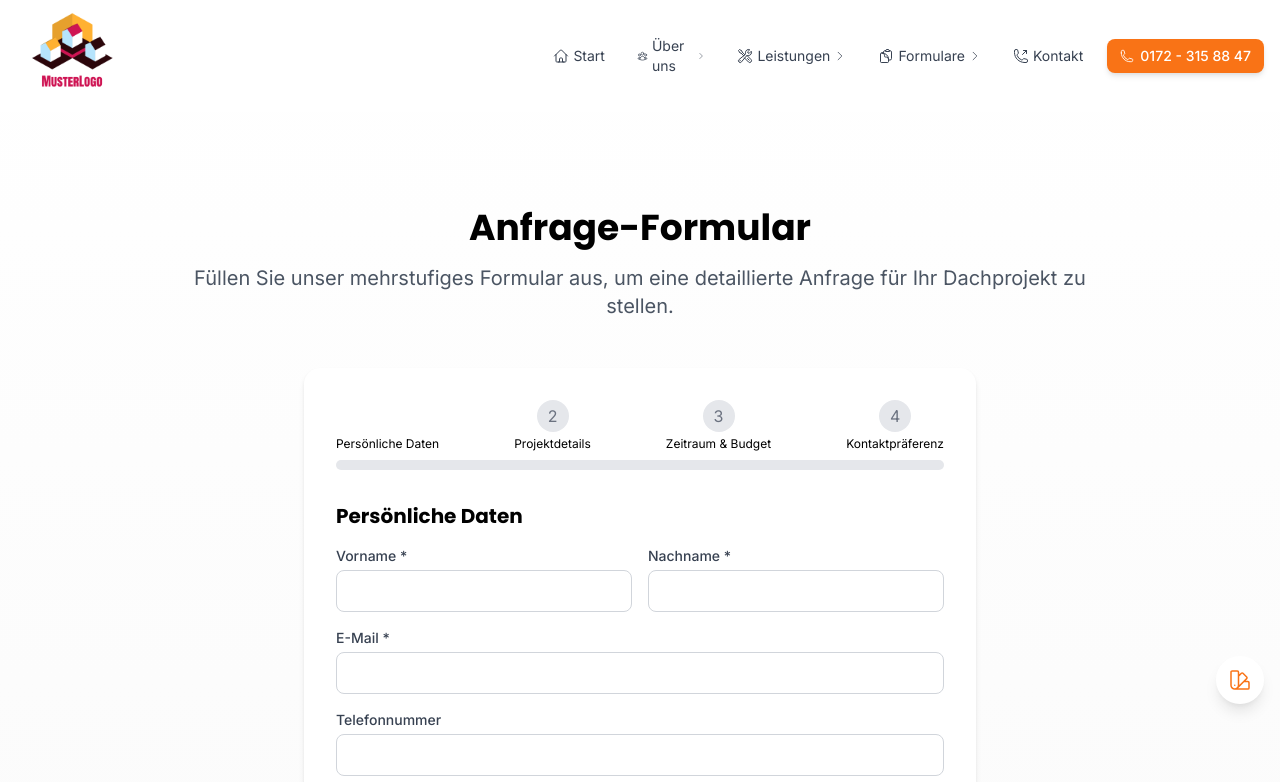
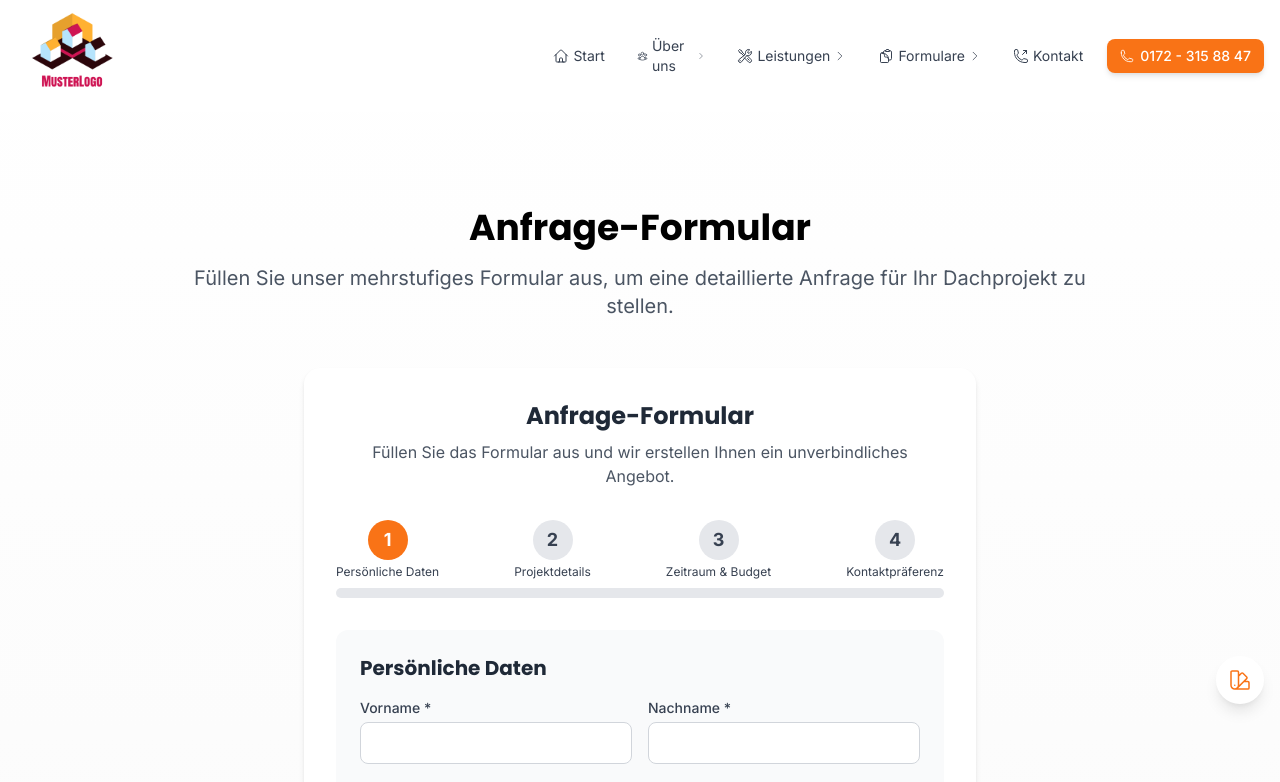
Before and after one commit to caRl0oo/dachdecker, a Next.js app: page /formulare/anfrage in a window 1280 px wide. Shown: the top 782 px of the page. Built offline with nearby package versions, Linux system fonts and the light colour scheme.

Commit message:
Fix MultiStepForm: Nummerierung und Weiter-Button korrigiert

```diff
--- a/src/components/forms/MultiStepForm.tsx
+++ b/src/components/forms/MultiStepForm.tsx
@@ -35,7 +35,8 @@ export default function MultiStepForm() {
     setFormData({ ...formData, [name]: value });
   };
 
-  const nextStep = () => {
+  const nextStep = (e: React.FormEvent) => {
+    e.preventDefault();
     if (currentStep < steps.length - 1) {
       setCurrentStep(currentStep + 1);
       window.scrollTo({ top: 0, behavior: 'smooth' });
@@ -63,13 +64,21 @@ export default function MultiStepForm() {
           <div className="bg-green-100 rounded-full p-3 inline-block mb-4">
             <CheckCircleIcon className="h-12 w-12 text-green-600" />
           </div>
-          <h2 className="text-2xl font-bold mb-4">Vielen Dank für Ihre Anfrage!</h2>
+          <h2 className="text-2xl font-bold mb-4 text-gray-800">Vielen Dank für Ihre Anfrage!</h2>
           <p className="text-gray-600 mb-6">
             Wir haben Ihre Anfrage erhalten und werden uns innerhalb von 24 Stunden bei Ihnen melden.
           </p>
           <p className="text-primary font-medium">
             Eine Bestätigungs-E-Mail wurde an {formData.email} gesendet.
           </p>
+          <div className="mt-8">
+            <a
+              href="/"
+              className="px-6 py-3 bg-primary text-white font-medium rounded-lg hover:bg-primary-dark transition-colors shadow-md inline-block"
+            >
+              Zurück zur Startseite
+            </a>
+          </div>
         </div>
       </div>
     );
@@ -77,29 +86,79 @@ export default function MultiStepForm() {
 
   return (
     <div className="bg-white p-6 md:p-8 rounded-xl shadow-md max-w-2xl mx-auto">
+      <h2 className="text-2xl font-bold mb-2 text-center text-gray-800">Anfrage-Formular</h2>
+      <p className="text-gray-600 mb-8 text-center">
+        Füllen Sie das Formular aus und wir erstellen Ihnen ein unverbindliches Angebot.
+      </p>
+
       {/* Progress Bar */}
       <div className="mb-8">
         <div className="flex justify-between mb-2">
-          {steps.map((step, idx) => (
-            <div key={step.id} className="flex flex-col items-center">
-              <div
-                className={`w-8 h-8 rounded-full flex items-center justify-center ${
-                  idx < currentStep ? 'bg-primary text-white' :
-                  idx === currentStep ? 'bg-primary-light text-white' :
-                  'bg-gray-200 text-gray-500'
-                }`}
-              >
-                {idx < currentStep ? (
-                  <CheckCircleIcon className="h-6 w-6" />
-                ) : (
-                  idx + 1
-                )}
-              </div>
-              <span className="text-xs mt-1 hidden sm:block">{step.name}</span>
+          {/* Step 1 */}
+          <div className="flex flex-col items-center">
+            <div className={`w-10 h-10 rounded-full flex items-center justify-center ${
+              currentStep > 0 ? 'bg-primary text-white' :
+              currentStep === 0 ? 'bg-primary text-white' :
+              'bg-gray-200 text-gray-700'
+            }`}>
+              {currentStep > 0 ? (
+                <CheckCircleIcon className="h-6 w-6" />
+              ) : (
+                <span className="font-bold text-lg">1</span>
+              )}
             </div>
-          ))}
+            <span className="text-xs mt-1 hidden sm:block text-gray-700">Persönliche Daten</span>
+          </div>
+
+          {/* Step 2 */}
+          <div className="flex flex-col items-center">
+            <div className={`w-10 h-10 rounded-full flex items-center justify-center ${
+              currentStep > 1 ? 'bg-primary text-white' :
+              currentStep === 1 ? 'bg-primary text-white' :
+              'bg-gray-200 text-gray-700'
+            }`}>
+              {currentStep > 1 ? (
+                <CheckCircleIcon className="h-6 w-6" />
+              ) : (
+                <span className="font-bold text-lg">2</span>
+              )}
+            </div>
+            <span className="text-xs mt-1 hidden sm:block text-gray-700">Projektdetails</span>
+          </div>
+
+          {/* Step 3 */}
+          <div className="flex flex-col items-center">
+            <div className={`w-10 h-10 rounded-full flex items-center justify-center ${
+              currentStep > 2 ? 'bg-primary text-white' :
+              currentStep === 2 ? 'bg-primary text-white' :
+              'bg-gray-200 text-gray-700'
+            }`}>
+              {currentStep > 2 ? (
+                <CheckCircleIcon className="h-6 w-6" />
+              ) : (
+                <span className="font-bold text-lg">3</span>
+              )}
+            </div>
+            <span className="text-xs mt-1 hidden sm:block text-gray-700">Zeitraum & Budget</span>
+          </div>
+
+          {/* Step 4 */}
+          <div className="flex flex-col items-center">
+            <div className={`w-10 h-10 rounded-full flex items-center justify-center ${
+              currentStep > 3 ? 'bg-primary text-white' :
+              currentStep === 3 ? 'bg-primary text-white' :
+              'bg-gray-200 text-gray-700'
+            }`}>
+              {currentStep > 3 ? (
+                <CheckCircleIcon className="h-6 w-6" />
+              ) : (
+                <span className="font-bold text-lg">4</span>
+              )}
+            </div>
+            <span className="text-xs mt-1 hidden sm:block text-gray-700">Kontaktpräferenz</span>
+          </div>
         </div>
-        <div className="w-full bg-gray-200 rounded-full h-2.5">
+        <div className="w-full bg-gray-200 rounded-full h-2.5 mt-2">
           <div
             className="bg-primary h-2.5 rounded-full transition-all duration-300"
             style={{ width: `${(currentStep / (steps.length - 1)) * 100}%` }}
@@ -107,11 +166,11 @@ export default function MultiStepForm() {
         </div>
       </div>
 
-      <form onSubmit={currentStep === steps.length - 1 ? handleSubmit : nextStep}>
+      <form onSubmit={currentStep === steps.length - 1 ? handleSubmit : nextStep} className="bg-gray-50 p-6 rounded-lg">
         {/* Step 1: Persönliche Daten */}
         {currentStep === 0 && (
           <div className="space-y-4">
-            <h2 className="text-xl font-bold mb-4">Persönliche Daten</h2>
+            <h2 className="text-xl font-bold mb-4 text-gray-800">Persönliche Daten</h2>
 
             <div className="grid md:grid-cols-2 gap-4">
               <div>
@@ -179,7 +238,7 @@ export default function MultiStepForm() {
         {/* Step 2: Projektdetails */}
         {currentStep === 1 && (
           <div className="space-y-4">
-            <h2 className="text-xl font-bold mb-4">Projektdetails</h2>
+            <h2 className="text-xl font-bold mb-4 text-gray-800">Projektdetails</h2>
 
             <div>
               <label className="block text-sm font-medium text-gray-700 mb-1">Art des Projekts *</label>
@@ -246,7 +305,7 @@ export default function MultiStepForm() {
         {/* Step 3: Zeitraum & Budget */}
         {currentStep === 2 && (
           <div className="space-y-4">
-            <h2 className="text-xl font-bold mb-4">Zeitraum & Budget</h2>
+            <h2 className="text-xl font-bold mb-4 text-gray-800">Zeitraum & Budget</h2>
 
             <div>
               <label className="block text-sm font-medium text-gray-700 mb-1">Gewünschter Zeitraum</label>
@@ -301,7 +360,7 @@ export default function MultiStepForm() {
         {/* Step 4: Kontaktpräferenz */}
         {currentStep === 3 && (
           <div className="space-y-4">
-            <h2 className="text-xl font-bold mb-4">Kontaktpräferenz</h2>
+            <h2 className="text-xl font-bold mb-4 text-gray-800">Kontaktpräferenz</h2>
 
             <div>
               <label className="block text-sm font-medium text-gray-700 mb-1">Wie möchten Sie kontaktiert werden? *</label>
@@ -352,7 +411,7 @@ export default function MultiStepForm() {
               </div>
             </div>
 
-            <div className="bg-gray-50 p-4 rounded-md mt-6">
+            <div className="bg-white p-4 rounded-md mt-6 border border-gray-200">
               <p className="text-sm text-gray-500">
                 Mit dem Absenden des Formulars erklären Sie sich damit einverstanden, dass wir Ihre Daten zur Bearbeitung Ihrer Anfrage verwenden.
                 Wir geben Ihre Daten nicht an Dritte weiter. Weitere Informationen finden Sie in unserer Datenschutzerklärung.
@@ -367,7 +426,7 @@ export default function MultiStepForm() {
             <button
               type="button"
               onClick={prevStep}
-              className="flex items-center px-4 py-2 text-sm font-medium text-gray-700 hover:text-gray-900"
+              className="flex items-center px-4 py-2 text-sm font-medium text-gray-700 border border-gray-300 rounded-md hover:bg-gray-50 transition-colors"
             >
               <ArrowLeftIcon className="h-4 w-4 mr-2" /> Zurück
             </button>
@@ -377,9 +436,10 @@ export default function MultiStepForm() {
 
           <button
             type={currentStep === steps.length - 1 ? 'submit' : 'button'}
-            className="flex items-center px-6 py-2 bg-primary text-white rounded-md hover:bg-primary-dark"
+            onClick={currentStep !== steps.length - 1 ? nextStep : undefined}
+            className="flex items-center px-6 py-2 bg-primary text-white rounded-md hover:bg-primary-dark transition-colors shadow-md"
           >
-            {currentStep === steps.length - 1 ? 'Absenden' : 'Weiter'}
+            {currentStep === steps.length - 1 ? 'Anfrage absenden' : 'Weiter'}
             {currentStep !== steps.length - 1 && <ArrowRightIcon className="h-4 w-4 ml-2" />}
           </button>
         </div>
```
Also changed, not shown: src/components/forms/CostCalculator.tsx (+18 -11 lines), 1 other file (tests, documents, lock files or other folders).
